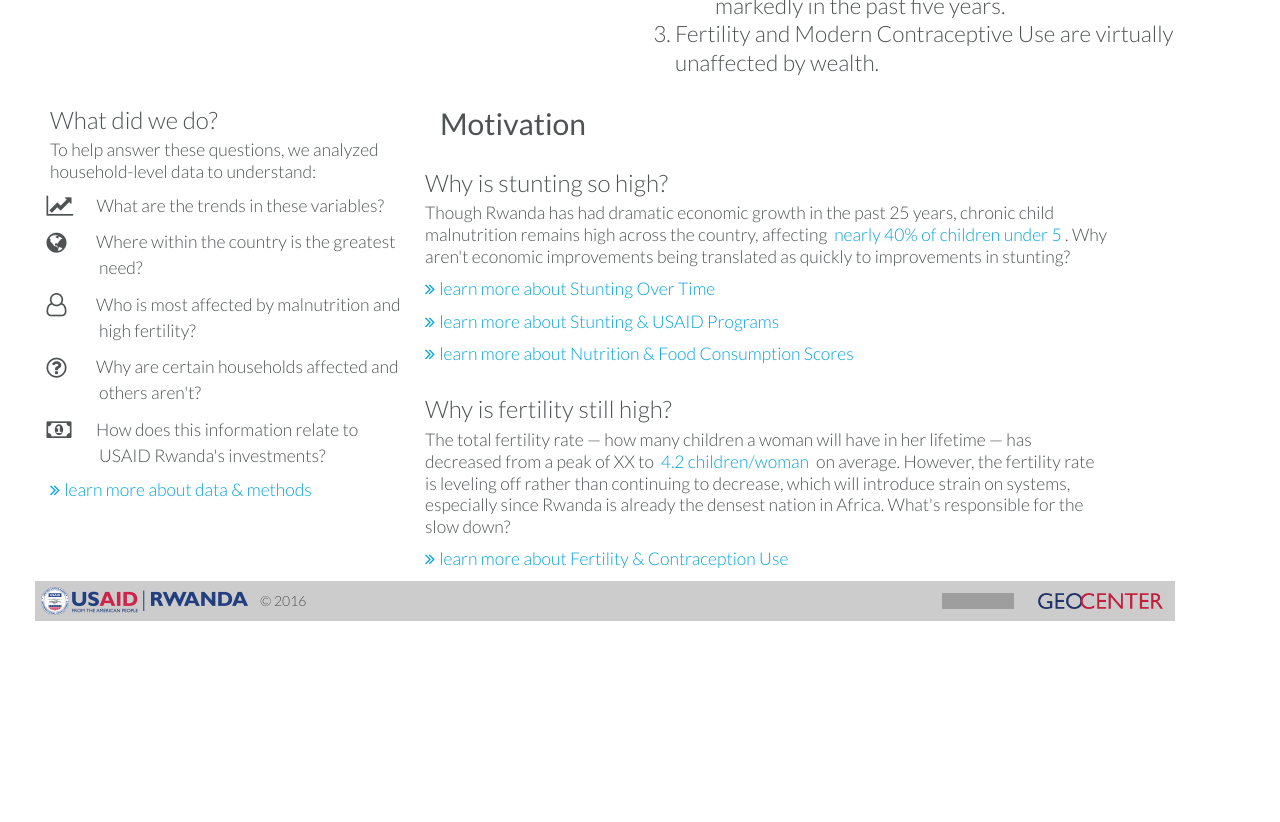
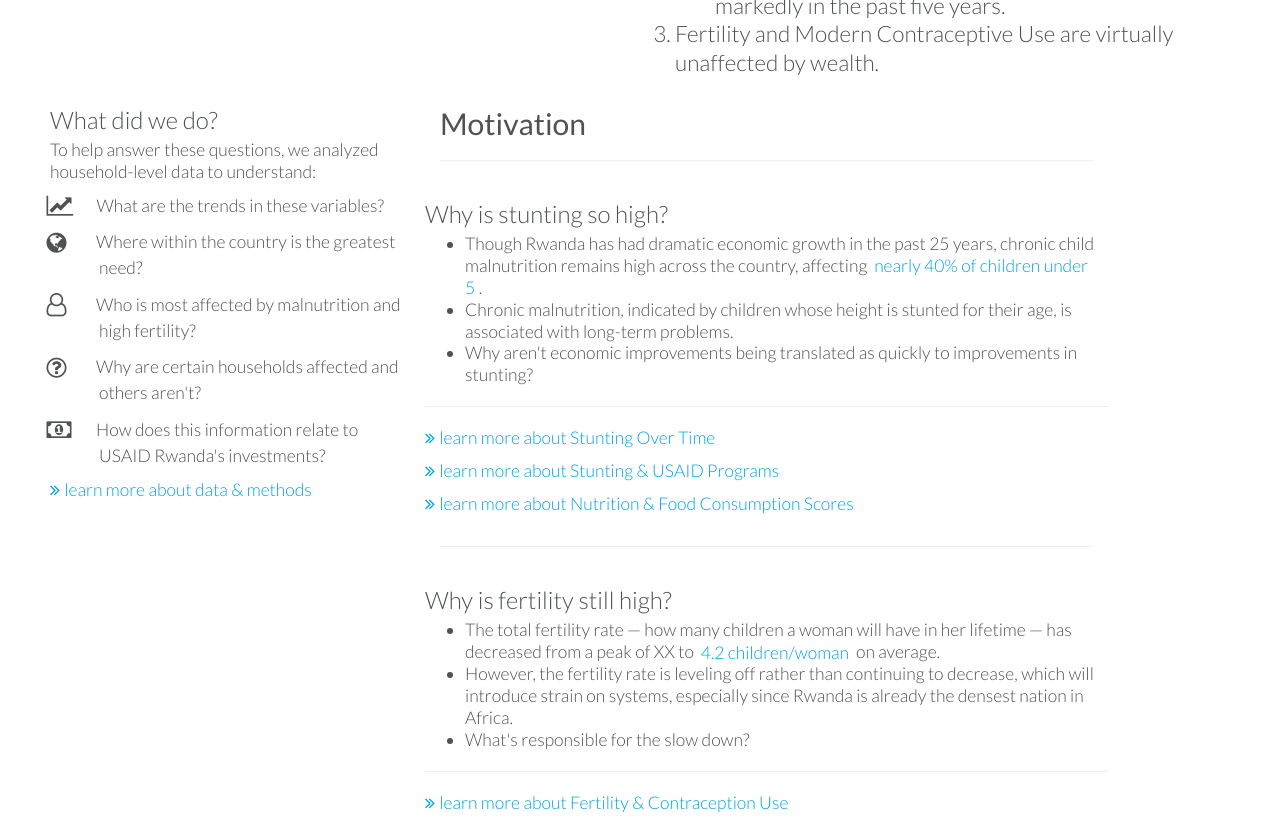
Before and after one commit to flaneuse/Rwanda-results, a Jekyll site: the page built from index.html, in a window 1280 px wide, cut to the strip 494-1316 px from the top of the page. Built offline with Jekyll 4.4.1, drawn with Linux system fonts in a browser that asks for light colours; some web fonts are replaced; before the commit the page ends 1135 px from its top, so only the background shows below that; grey boxes are pictures that could not be loaded.

Commit message:
update text

```diff
--- a/index.html
+++ b/index.html
@@ -49,20 +49,31 @@ title: Introduction
 
   <div class="col-sm-7" id="motivation">
     <h2>Motivation</h2>
+    <hr>
     <div class="row" id="why-stunting">
       <h3>Why is stunting so high?</h3>
-      <p id="stunting-intro">Though Rwanda has had dramatic economic growth in the past 25 years,
+      <ul id="stunting-intro">
+        <li>Though Rwanda has had dramatic economic growth in the past 25 years,
         chronic child malnutrition remains high across the country,
-        affecting <mark>nearly 40% of children under 5</mark>.
-        Why aren't economic improvements being translated as quickly to improvements in stunting? </p>
+        affecting <mark>nearly 40% of children under 5</mark>.</li>
+        <li>Chronic malnutrition, indicated by children whose height is stunted for their age, is associated with long-term problems.</li>
+        <li>Why aren't economic improvements being translated as quickly to improvements in stunting? </li>
+      </ul>
+      <hr>
         <p><a href="{{site.baseurl}}/stunting1/">learn more about <span class="link-highlight">Stunting Over Time</span></a></p>
         <p><a href="{{site.baseurl}}/stunting2/">learn more about <span class="link-highlight">Stunting &amp; USAID Programs</span></a></p>
         <p><a href="{{site.baseurl}}/fcs/">learn more about <span class="link-highlight">Nutrition &amp; Food Consumption Scores</span></a></p>
       </div>
+      <hr>
 
       <div class="row" id="why-fp">
         <h3>Why is fertility still high?</h3>
-        <p id="fp-intro">The total fertility rate &mdash; how many children a woman will have in her lifetime &mdash; has decreased from a peak of XX to <mark>4.2 children/woman</mark> on average. However, the fertility rate is leveling off rather than continuing to decrease, which will introduce strain on systems, especially since Rwanda is already the densest nation in Africa. What's responsible for the slow down?</p>
+        <ul id="fp-intro">
+          <li>The total fertility rate &mdash; how many children a woman will have in her lifetime &mdash; has decreased from a peak of XX to <mark>4.2 children/woman</mark> on average.</li>
+          <li>However, the fertility rate is leveling off rather than continuing to decrease, which will introduce strain on systems, especially since Rwanda is already the densest nation in Africa.</li>
+          <li> What's responsible for the slow down?</li>
+        </ul>
+        <hr>
         <p><a href="{{site.baseurl}}/fp/">learn more about <span class="link-highlight">Fertility &amp; Contraception Use</span></a></p>
 
 
```
Also changed, not shown: 1 other file.
